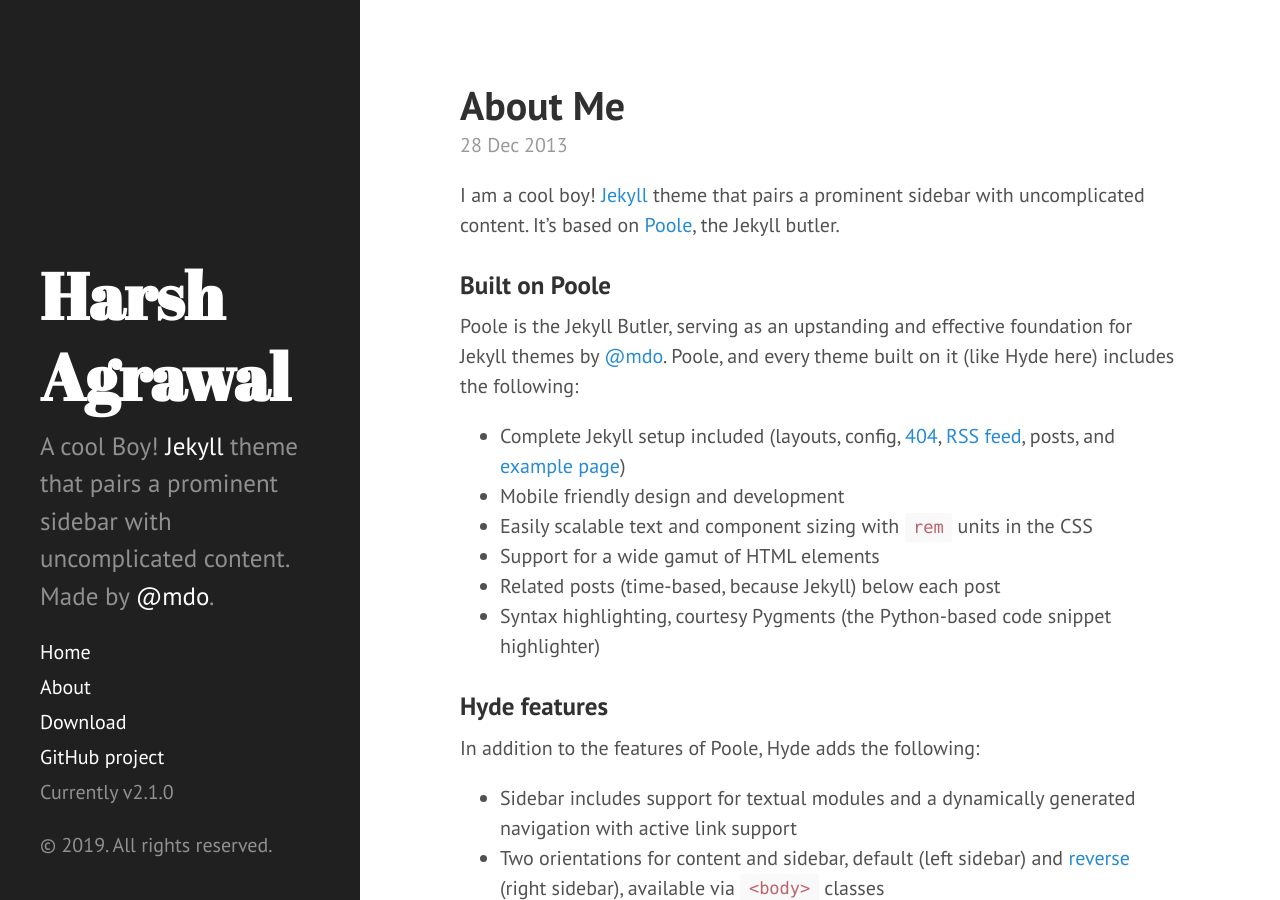
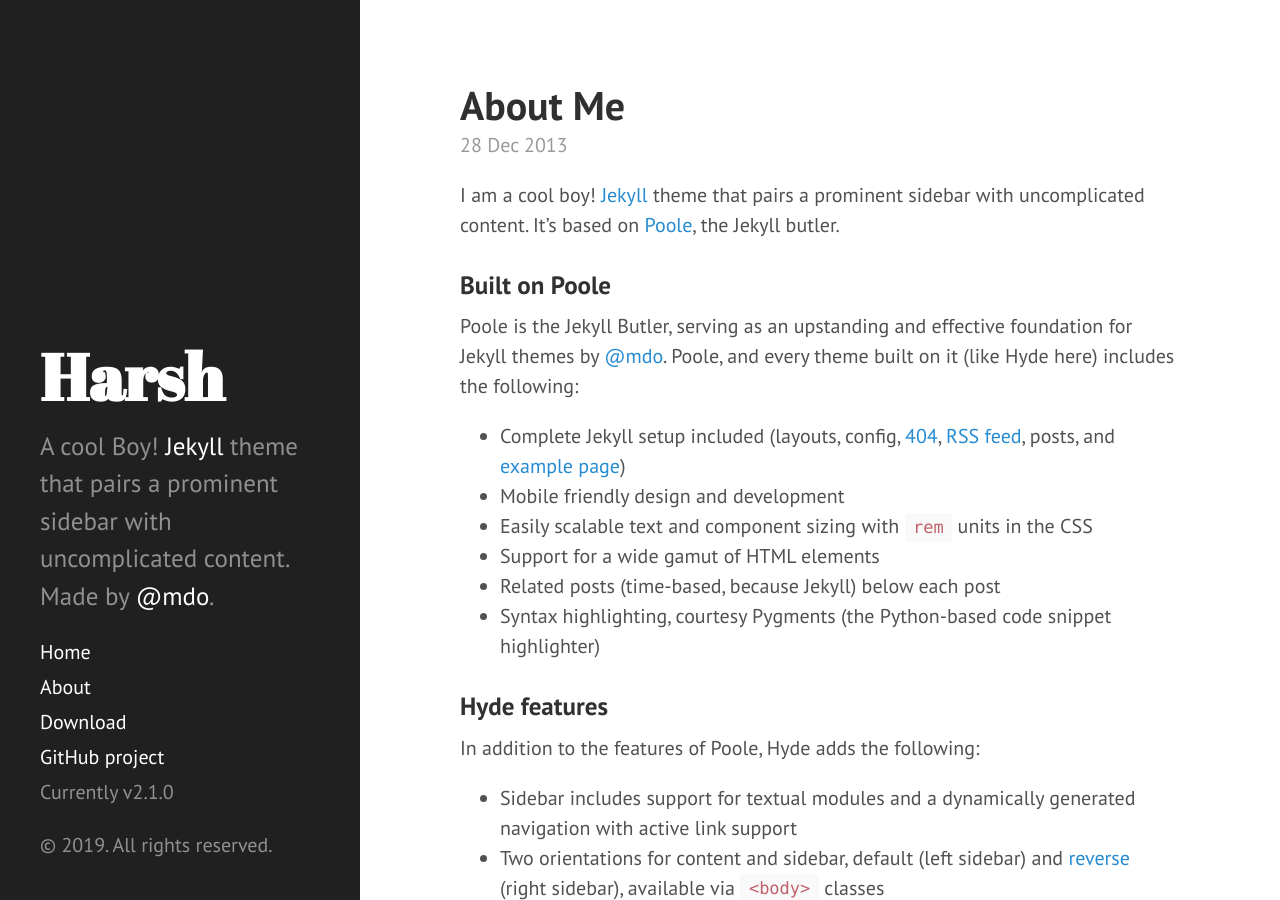
Before and after one commit to harshagrawal13/harshagrawal13.github.io, a Jekyll site: the page built from index.html, in a window 1280 px wide and 900 px high. Built offline with Jekyll 4.4.1, drawn with Linux system fonts in a browser that asks for light colours; Markdown is read by kramdown in place of the engine named in the settings; the list of posts is cut into pages by our own code.

Commit message:
Update _config.yml

```diff
--- a/_config.yml
+++ b/_config.yml
@@ -6,7 +6,7 @@
 permalink:        pretty
 
 # Setup
-title:            Harsh Agrawal
+title:            Harsh
 tagline:          'Who has watched the friends?'
 description:      'A cool Boy! <a href="http://jekyllrb.com" target="_blank">Jekyll</a> theme that pairs a prominent sidebar with uncomplicated content. Made by <a href="https://twitter.com/mdo" target="_blank">@mdo</a>.'
 url:              http://hyde.getpoole.com
```
